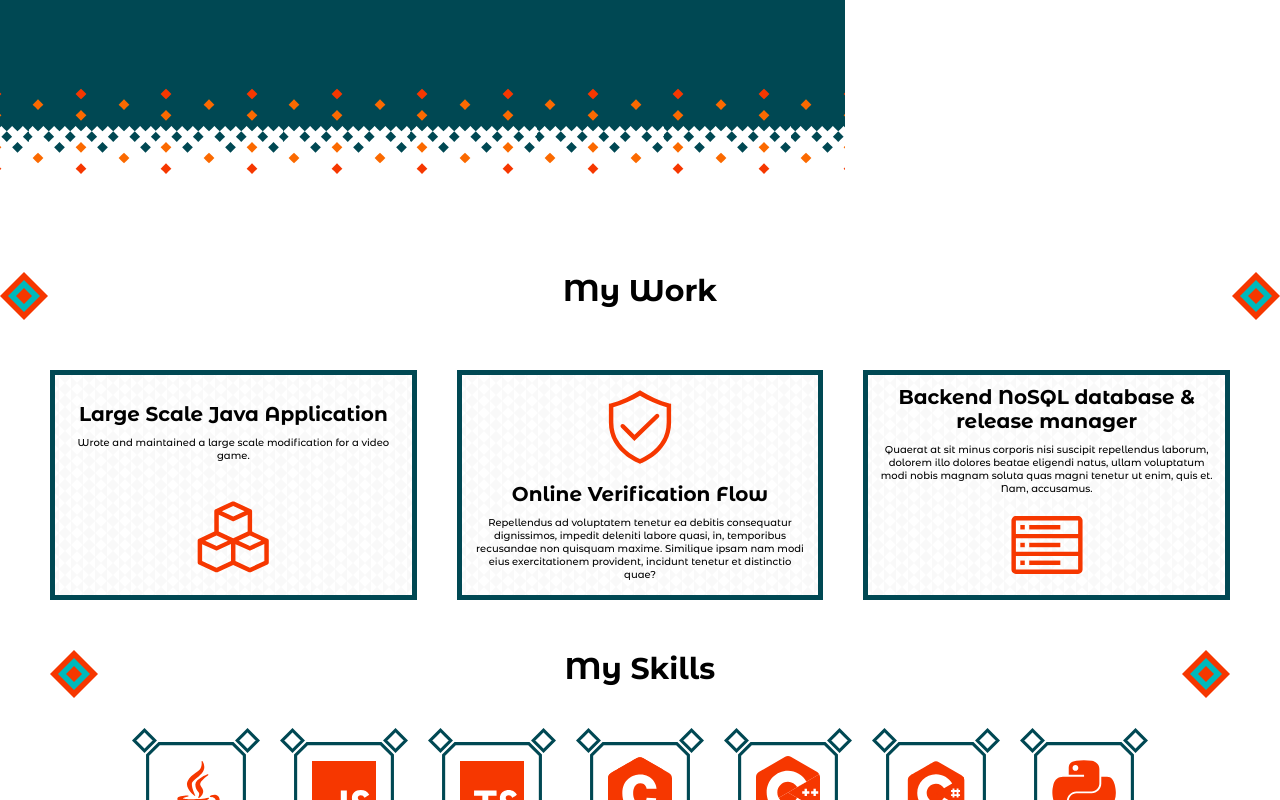
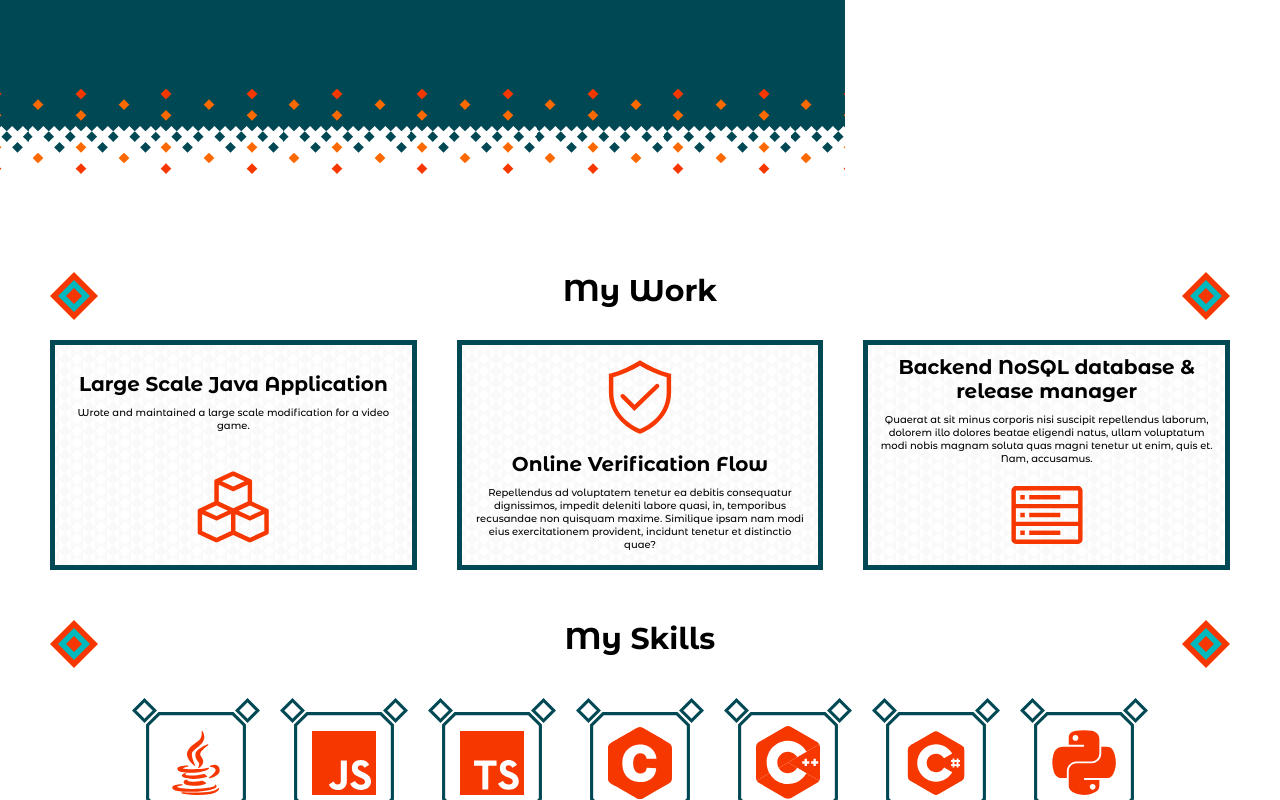
Before and after one commit to samuelyoung-uk/webpage, a Vue app: page / in a window 1280 px wide. Shown: the part 577-1377 px from the top of the page. Built offline with nearby package versions, Linux system fonts and the light colour scheme.

Commit message:
added better margins to work

```diff
--- a/src/components/sections/Work.vue
+++ b/src/components/sections/Work.vue
@@ -38,8 +38,10 @@ export default class Work extends Vue {}
 <style lang="scss" scoped>
 @import '../../variables';
 
+.work {
+    margin: 5rem;
+
     .card-holder {
-    margin: 5rem;
         display: grid;
         gap: 4rem;
         justify-items: center;
@@ -129,4 +131,5 @@ export default class Work extends Vue {}
             }
         }
     }
+}
 </style>
```
Lines whose indentation alone changed are shown as unchanged.
